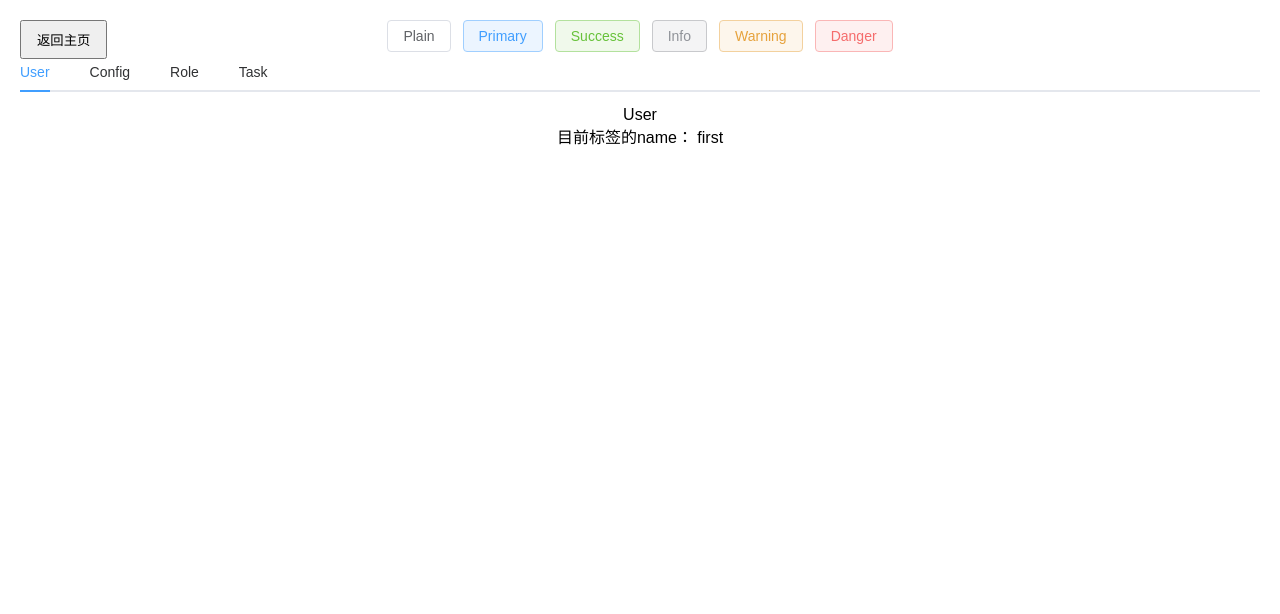
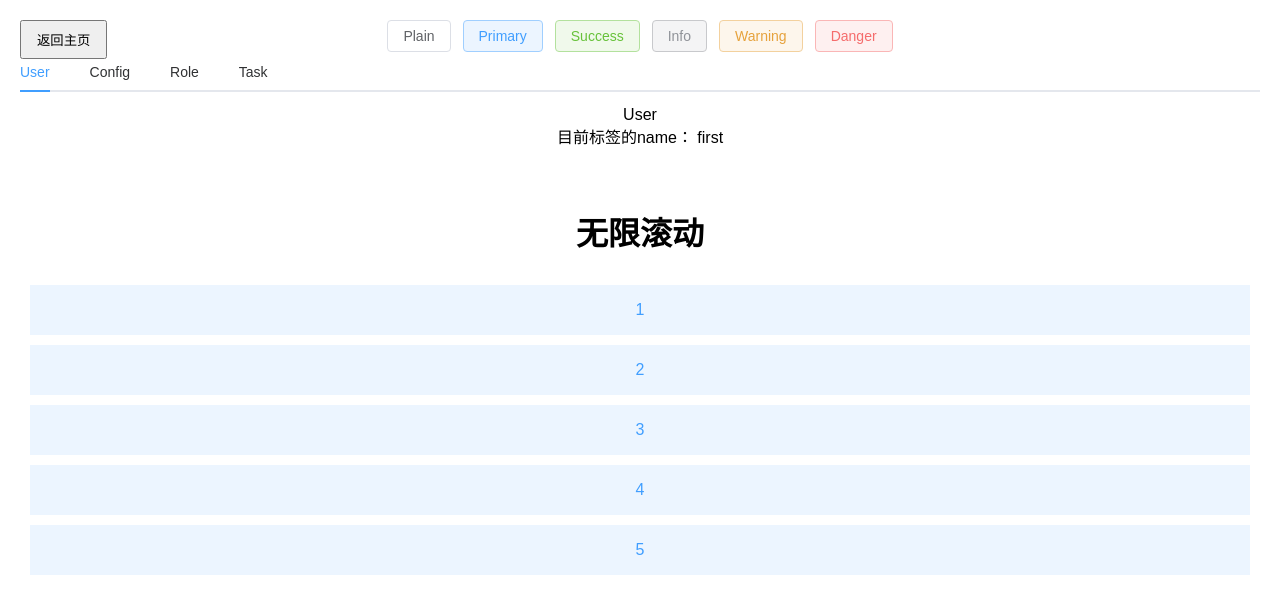
Before and after one commit to yikousu/demo-test-front, a Vue app: page /elementsPlusDemo in a window 1280 px wide. Shown: the top 614 px of the page. Built offline with nearby package versions, Linux system fonts and the light colour scheme; a small style sheet from the web is missing.

Commit message:
feat: Infinite Scroll 无限滚动

```diff
--- a/src/views/ElementsPlusDemo.vue
+++ b/src/views/ElementsPlusDemo.vue
@@ -20,6 +20,13 @@
       目前标签的name：
       {{ activeName }}
     </div>
+
+    <div>
+      <h1>无限滚动</h1>
+      <ul v-infinite-scroll="load" class="infinite-list" style="overflow: auto">
+        <li v-for="i in count" :key="i" class="infinite-list-item">{{ i }}</li>
+      </ul>
+    </div>
   </div>
 </template>
 
@@ -35,6 +42,11 @@ const router = useRouter();
 
 const goBack = () => {
   router.push("/");
+};
+
+const count = ref(0);
+const load = () => {
+  count.value += 2;
 };
 </script>
 
@@ -69,4 +81,23 @@ h1 {
   font-size: 32px;
   font-weight: 600;
 }
+
+.infinite-list {
+  height: 300px;
+  padding: 0;
+  margin: 0;
+  list-style: none;
+}
+.infinite-list .infinite-list-item {
+  display: flex;
+  align-items: center;
+  justify-content: center;
+  height: 50px;
+  background: var(--el-color-primary-light-9);
+  margin: 10px;
+  color: var(--el-color-primary);
+}
+.infinite-list .infinite-list-item + .list-item {
+  margin-top: 10px;
+}
 </style>
```
